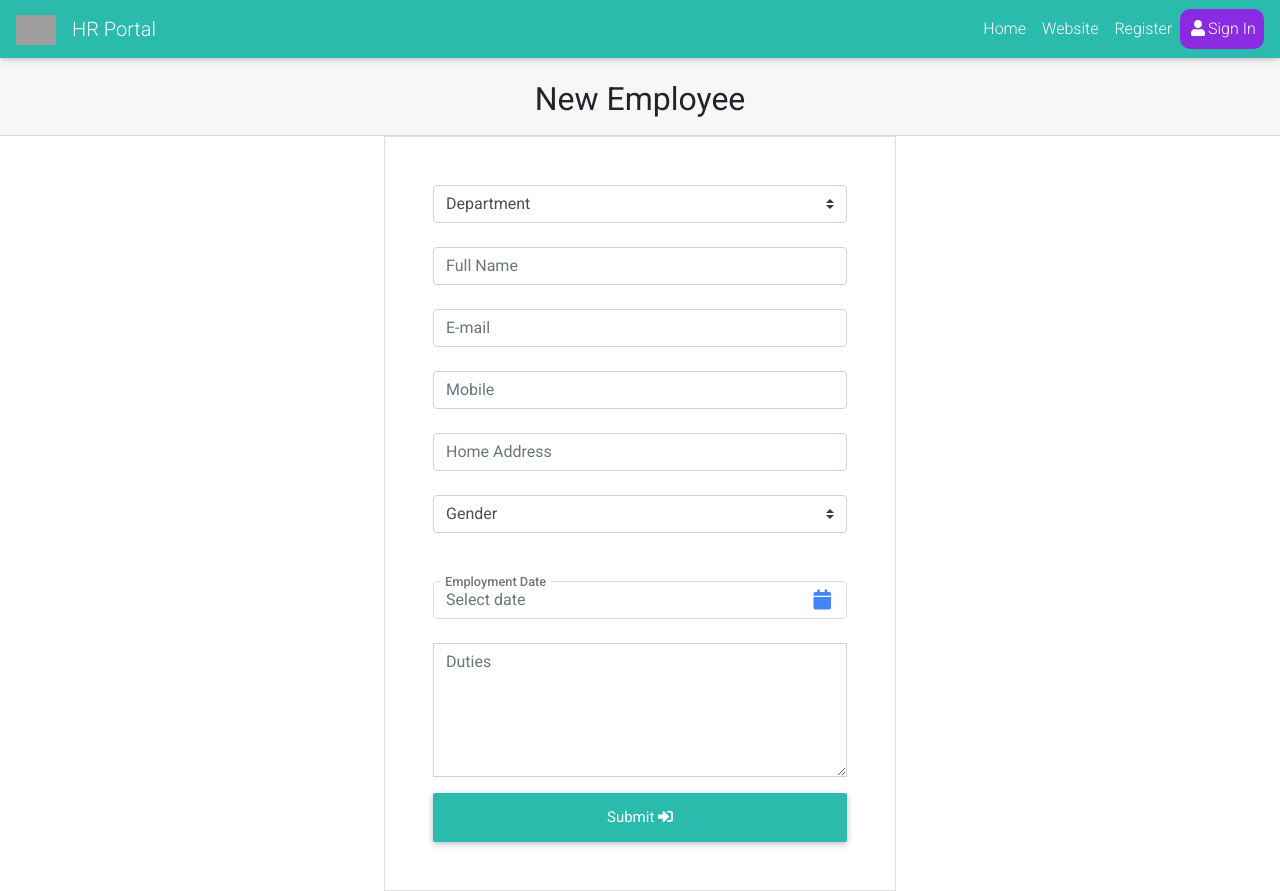
After one commit to adey-px/hr-manager, a Flask app: page /add_employee in a window 1280 px wide. The commit adds this page. Run offline with Flask 2, Linux system fonts and the light colour scheme; some libraries are stand-ins or nearby versions; grey boxes are pictures that could not be loaded.

Commit message:
Add form for adding New Employee

```diff
--- a/app.py
+++ b/app.py
@@ -67,6 +67,11 @@ def register():
     return render_template("register.html")
 
 
+@app.route("/add_employee")
+def add_employee():
+    return render_template("add_employee.html")
+
+
 @app.route("/login", methods=["GET", "POST"])
 def login():
     if request.method == "POST":
--- a/static/css/style.css
+++ b/static/css/style.css
@@ -82,8 +82,8 @@ body {
 
 .login-card {
     font-size: 16px;
-    height: 250px;
-    margin-bottom: 150px;
+    height: 400px;
+    margin-bottom: 60px;
 }
 
 .login-key {
@@ -100,12 +100,12 @@ body {
 }
 
 .inner-links {
-    padding-top: 80px;
+    padding-top: 60px;
 }
 
 .card-login-bottom {
     font-size: 18px;
-    padding-top: 80px;
+    padding-top: 20px;
 }
 
 /* dashboard page */
@@ -124,4 +124,7 @@ body {
 }
 
 
-/*       */
+/* Add_employee form */
+.add-form {
+    width: 40%;
+}
--- a/static/js/script.js
+++ b/static/js/script.js
@@ -0,0 +1,5 @@
+$(".datepicker").datepicker({
+    ok: '',
+    clear: 'Clear',
+    close: 'Cancel'
+})
--- /dev/null
+++ b/templates/add_employee.html
@@ -0,0 +1,53 @@
+{% extends "base.html" %}
+{% block content %}
+
+<!-- Material form contact -->
+    <div class="h2-responsive text-center font-weight-bolder card-header">
+        New Employee
+    </div>
+    <form class="text-center border border-light p-5 mx-auto add-form" action="#!">
+        <select class="browser-default custom-select mb-4">
+            <option value="" disabled>Choose option</option>
+            <option value="1" selected>Department</option>
+            <option value="2">Administration</option>
+            <option value="3">Finance</option>
+            <option value="4">Technology</option>
+            <option value="5">Marketing</option>
+            <option value="6">Sales & Advertising</option>
+            <option value="7">Supply Chain</option>
+        </select>
+
+        <input type="text" name="full_name" id="full_name" class="form-control mb-4" placeholder="Full Name">
+        <input type="email" id="email" class="form-control mb-4" placeholder="E-mail">
+        <input type="text" name="mobile" id="mobile" class="form-control mb-4" placeholder="Mobile">
+        <input type="text" name="address" id="address" class="form-control mb-4" placeholder="Home Address">
+
+        <select class="browser-default custom-select mb-4">
+            <option value="" disabled>Choose option</option>
+            <option value="1" selected>Gender</option>
+            <option value="2">Male</option>
+            <option value="3">Female</option>
+        </select>
+
+        <div class="md-form md-outline input-with-post-icon datepicker" id="falseY">
+            <input placeholder="Select date" type="text" id="buttons-example" class="form-control">
+            <label for="buttons-example">Employment Date</label>
+            <i class="fas fa-calendar input-prefix" tabindex=0></i>
+          </div>
+        <!-- Message -->
+        <div class="form-group">
+            <textarea class="form-control rounded-0" id="exampleFormControlTextarea2" rows="5" placeholder="Duties"></textarea>
+        </div>
+
+        <!-- Send button -->
+        <button type="submit" class="btn btn-block default-color white-text text-center login-label text-capitalize">
+            Submit <i class="fas fa-sign-in-alt"></i>
+        </button>
+
+    </form>
+    <!-- Default form contact -->
+
+
+
+
+{% endblock %}
--- a/templates/base.html
+++ b/templates/base.html
@@ -42,7 +42,7 @@
                     aria-haspopup="true" aria-expanded="false">
                     Employee </a>
                     <div class="dropdown-menu dropdown-menu-right dropdown-info" aria-labelledby="navbarDropdownMenuLink-4">
-                    <a class="dropdown-item" href="#">New Employee</a>
+                    <a class="dropdown-item" href="{{ url_for('add_employee') }}">New Employee</a>
                     <a class="dropdown-item" href="#">Employee Directory</a>
                     <a class="dropdown-item" href="#">Manage Employee</a>
                     </div>
@@ -71,20 +71,6 @@
         </div>
       </nav>
 
-
-    <section>
-        <!-- flash messages -->
-        {% with messages = get_flashed_messages() %}
-            {% if messages %}
-                {% for message in messages %}
-                    <div class="row flashes">
-                        <h4 class="light-blue lighten-4 text-center">{{ message }}</h4>
-                    </div>
-                {% endfor %}
-            {% endif %}
-        {% endwith %}
-    </section>
-
         {% block content %}
         {% endblock %}
 
```
Also changed, not shown: templates/dashboard.html (+19 -4 lines), templates/login.html (+17 -2 lines), templates/register.html (indentation only).
